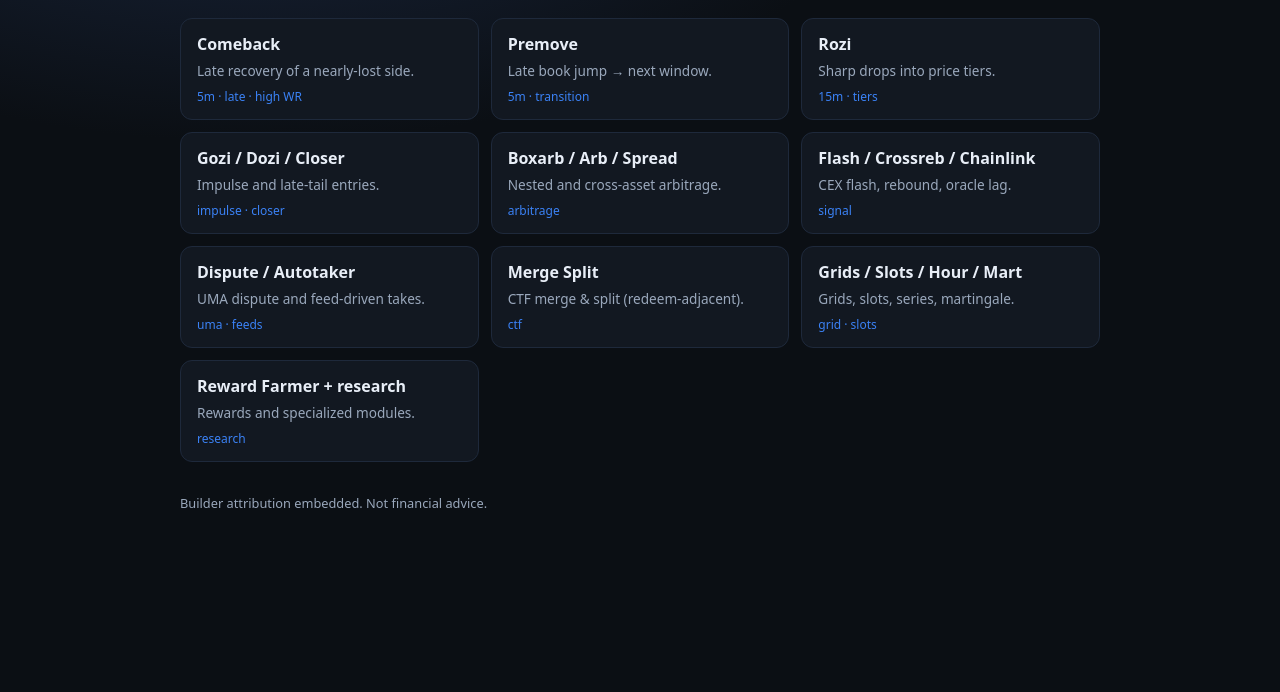
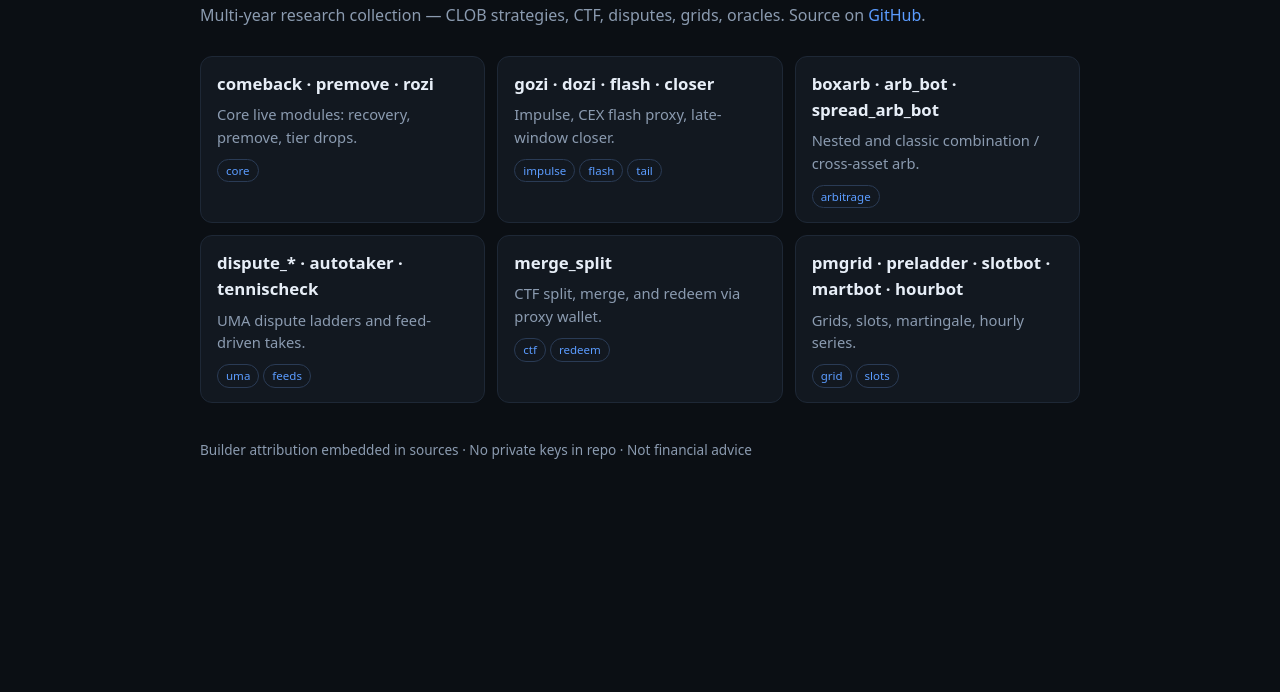
Before and after one commit to govinterset-dotcom/polymarket-algos, a plain HTML site: page docs/index.html in a window 1280 px wide. Shown: the part 108-800 px from the top of the page. Drawn offline with Linux system fonts and the light colour scheme.

Commit message:
Polish docs landing page

```diff
--- a/docs/index.html
+++ b/docs/index.html
@@ -1,43 +1,43 @@
 <!DOCTYPE html>
 <html lang="en">
 <head>
-  <meta charset="UTF-8" />
+  <meta charset="utf-8" />
   <meta name="viewport" content="width=device-width, initial-scale=1" />
-  <title>Polymarket Algos — Multi-year research collection</title>
-  <meta name="description" content="Research-driven Python strategies for Polymarket Up/Down and related markets." />
+  <title>Polymarket Algorithms</title>
+  <meta name="description" content="Multi-year research collection of Polymarket CLOB strategies." />
   <style>
-    :root { --bg:#0b0f14; --card:#121821; --text:#e8eef7; --muted:#9aa8bc; --accent:#3b82f6; --border:#1e293b; }
+    :root { --bg:#0b0f14; --card:#121820; --text:#e7eef7; --muted:#8b9bb0; --accent:#5b9cff; --line:#1e2836; }
     * { box-sizing: border-box; }
-    body { margin:0; font-family: ui-sans-serif, system-ui, sans-serif; background: radial-gradient(1200px 600px at 20% -10%, #1a2740 0%, var(--bg) 55%); color: var(--text); min-height:100vh; padding:32px 16px; }
-    .wrap { max-width: 920px; margin: 0 auto; }
-    h1 { font-size: 1.75rem; margin: 0 0 8px; }
-    p.lead { color: var(--muted); margin: 0 0 24px; line-height: 1.5; }
+    body { margin:0; font-family: ui-sans-serif, system-ui, -apple-system, Segoe UI, Roboto, sans-serif;
+           background: var(--bg); color: var(--text); line-height:1.55; }
+    .wrap { max-width: 920px; margin: 0 auto; padding: 48px 20px 80px; }
+    h1 { font-size: 1.9rem; letter-spacing: -0.02em; margin: 0 0 8px; }
+    .sub { color: var(--muted); margin-bottom: 28px; }
     .grid { display: grid; gap: 12px; grid-template-columns: repeat(auto-fill, minmax(260px, 1fr)); }
-    .card { background: var(--card); border: 1px solid var(--border); border-radius: 12px; padding: 14px 16px; }
-    .card h3 { margin: 0 0 6px; font-size: 1rem; }
-    .card p { margin: 0; color: var(--muted); font-size: 0.85rem; line-height: 1.4; }
-    .tags { margin-top: 8px; font-size: 0.75rem; color: var(--accent); }
+    .card { background: var(--card); border: 1px solid var(--line); border-radius: 12px; padding: 14px 16px; }
+    .card h3 { margin: 0 0 6px; font-size: 1.05rem; }
+    .card p { margin: 0; color: var(--muted); font-size: 0.92rem; }
+    .tags { margin-top: 8px; }
+    .tag { display:inline-block; font-size: 0.72rem; color: var(--accent); border: 1px solid #2a3b55;
+           border-radius: 999px; padding: 2px 8px; margin: 2px 4px 0 0; }
     a { color: var(--accent); text-decoration: none; }
-    footer { margin-top: 32px; color: var(--muted); font-size: 0.8rem; }
+    a:hover { text-decoration: underline; }
+    footer { margin-top: 36px; color: var(--muted); font-size: 0.85rem; }
   </style>
 </head>
 <body>
   <div class="wrap">
-    <h1>Polymarket Algos</h1>
-    <p class="lead">Multi-year collection of research strategies for Polymarket microstructure. Source on <a href="https://github.com/govinterset-dotcom/polymarket-algos">GitHub</a>.</p>
+    <h1>Polymarket Algorithms</h1>
+    <p class="sub">Multi-year research collection — CLOB strategies, CTF, disputes, grids, oracles. Source on <a href="https://github.com/govinterset-dotcom/polymarket-algos">GitHub</a>.</p>
     <div class="grid">
-      <div class="card"><h3>Comeback</h3><p>Late recovery of a nearly-lost side.</p><div class="tags">5m · late · high WR</div></div>
-      <div class="card"><h3>Premove</h3><p>Late book jump → next window.</p><div class="tags">5m · transition</div></div>
-      <div class="card"><h3>Rozi</h3><p>Sharp drops into price tiers.</p><div class="tags">15m · tiers</div></div>
-      <div class="card"><h3>Gozi / Dozi / Closer</h3><p>Impulse and late-tail entries.</p><div class="tags">impulse · closer</div></div>
-      <div class="card"><h3>Boxarb / Arb / Spread</h3><p>Nested and cross-asset arbitrage.</p><div class="tags">arbitrage</div></div>
-      <div class="card"><h3>Flash / Crossreb / Chainlink</h3><p>CEX flash, rebound, oracle lag.</p><div class="tags">signal</div></div>
-      <div class="card"><h3>Dispute / Autotaker</h3><p>UMA dispute and feed-driven takes.</p><div class="tags">uma · feeds</div></div>
-      <div class="card"><h3>Merge Split</h3><p>CTF merge &amp; split (redeem-adjacent).</p><div class="tags">ctf</div></div>
-      <div class="card"><h3>Grids / Slots / Hour / Mart</h3><p>Grids, slots, series, martingale.</p><div class="tags">grid · slots</div></div>
-      <div class="card"><h3>Reward Farmer + research</h3><p>Rewards and specialized modules.</p><div class="tags">research</div></div>
+      <div class="card"><h3>comeback · premove · rozi</h3><p>Core live modules: recovery, premove, tier drops.</p><div class="tags"><span class="tag">core</span></div></div>
+      <div class="card"><h3>gozi · dozi · flash · closer</h3><p>Impulse, CEX flash proxy, late-window closer.</p><div class="tags"><span class="tag">impulse</span><span class="tag">flash</span><span class="tag">tail</span></div></div>
+      <div class="card"><h3>boxarb · arb_bot · spread_arb_bot</h3><p>Nested and classic combination / cross-asset arb.</p><div class="tags"><span class="tag">arbitrage</span></div></div>
+      <div class="card"><h3>dispute_* · autotaker · tennischeck</h3><p>UMA dispute ladders and feed-driven takes.</p><div class="tags"><span class="tag">uma</span><span class="tag">feeds</span></div></div>
+      <div class="card"><h3>merge_split</h3><p>CTF split, merge, and redeem via proxy wallet.</p><div class="tags"><span class="tag">ctf</span><span class="tag">redeem</span></div></div>
+      <div class="card"><h3>pmgrid · preladder · slotbot · martbot · hourbot</h3><p>Grids, slots, martingale, hourly series.</p><div class="tags"><span class="tag">grid</span><span class="tag">slots</span></div></div>
     </div>
-    <footer>Builder attribution embedded. Not financial advice.</footer>
+    <footer>Builder attribution embedded in sources · No private keys in repo · Not financial advice</footer>
   </div>
 </body>
 </html>
```
